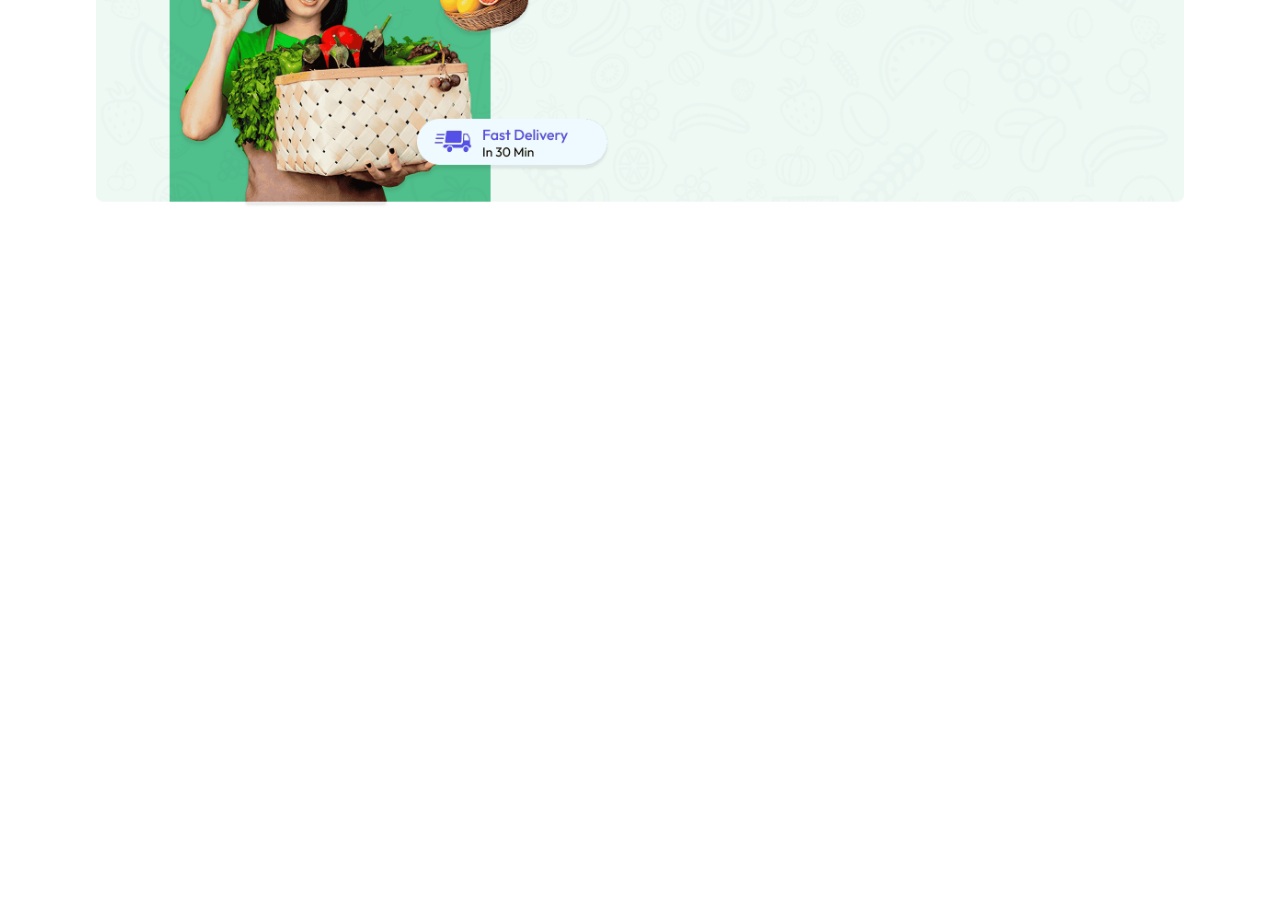
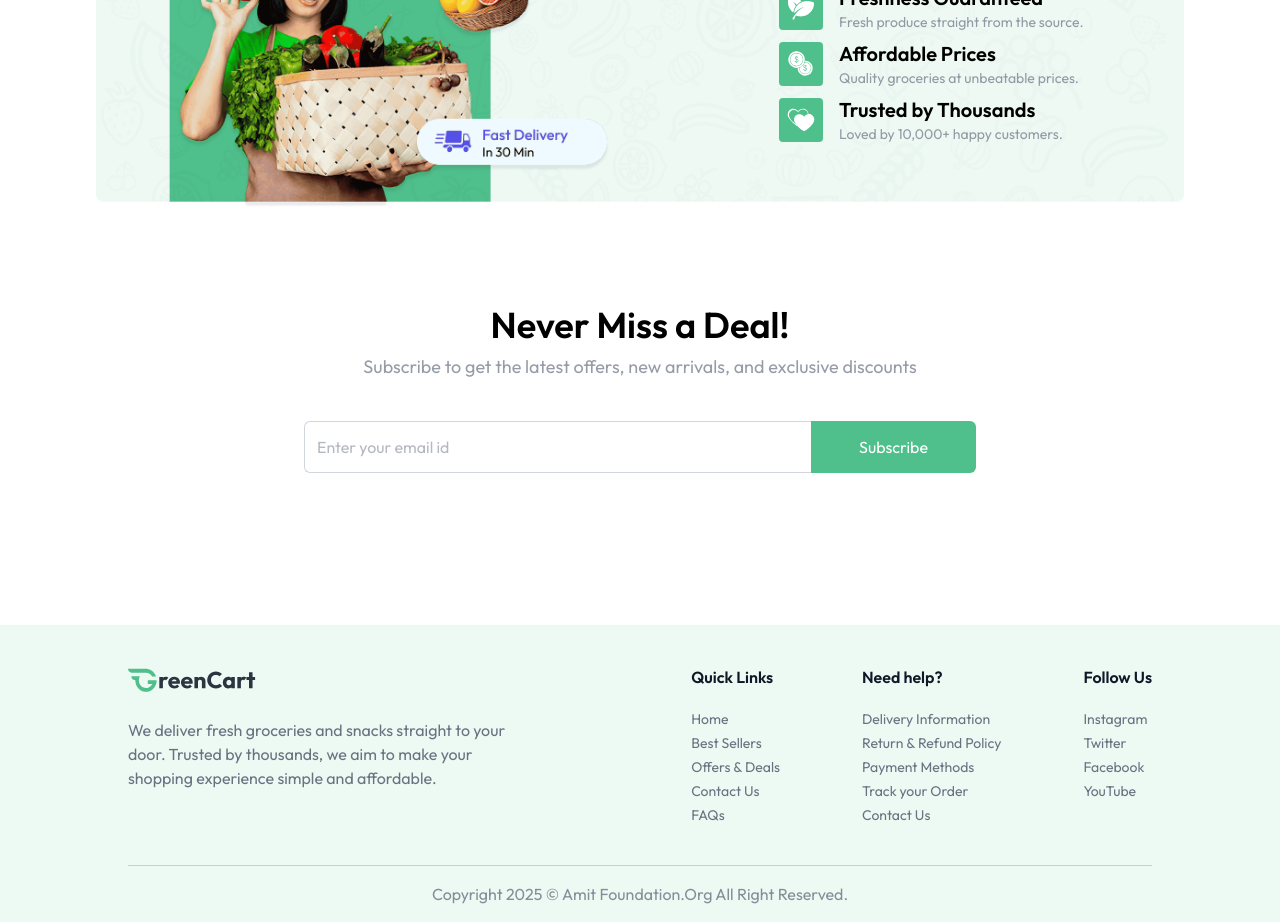
Before and after one commit to amitverma147/grocery-client, a React (Vite) app: page / in a window 1280 px wide. Shown: the part 1500-2422 px from the top of the page. Before the commit the page ends 1709 px from the top, so only its background shows below. Built offline with nearby package versions, Linux system fonts and the light colour scheme.

Commit message:
login and signup ui done

```diff
--- a/src/App.jsx
+++ b/src/App.jsx
@@ -1,21 +1,29 @@
-import { Route, Routes, useLocation } from "react-router-dom"
-import Navbar from "./components/Navbar"
-import Home from "./pages/Home"
-import { Toaster } from "react-hot-toast"
+import { Route, Routes, useLocation } from "react-router-dom";
+import Navbar from "./components/Navbar";
+import Home from "./pages/Home";
+import { Toaster } from "react-hot-toast";
+import Footer from "./components/Footer";
+import { useAppContext } from "./context/AppContext";
+import Login from "./components/login";
+
 const App = () => {
-  const isSellerPath =useLocation().pathname.includes("seller")
+  const isSellerPath = useLocation().pathname.includes("seller");
+  const { showUserLogin } = useAppContext();
   return (
-
     <div>
-     {isSellerPath ? null : <Navbar />}
-     <Toaster/>
-      <div className={`${isSellerPath}? "" :"px-6 md:px-16 lg:px-24 xl:px-32"}`}>
+      {isSellerPath ? null : <Navbar />}
+      {showUserLogin ? <Login /> : null}
+      <Toaster />
+      <div
+        className={`${isSellerPath}? "" :"px-6 md:px-16 lg:px-24 xl:px-32"}`}
+      >
         <Routes>
           <Route path="/" element={<Home />} />
         </Routes>
       </div>
+      {!isSellerPath && <Footer />}
     </div>
   );
-}
+};
 
-export default App
+export default App;
--- a/src/components/BottomBanner.jsx
+++ b/src/components/BottomBanner.jsx
@@ -1,4 +1,4 @@
-import {assets} from "../assets/assets.js";
+import { assets, features } from "../assets/assets.js";
 const BottomBanner = () => {
   return (
     <div className="relative mt-24">
@@ -12,6 +12,30 @@
         alt="banner"
         className="w-full  md:hidden"
       />
+      <div className="absolute inset-0 flex flex-col items-center md:items-end md:justify-center pt-16 md:pt-0 md:pr-24">
+        <div>
+          <h1 className="text-2xl md:text-3xl font-semibold text-primary mb-6">
+            Why We Are The Best?
+          </h1>
+          {features.map((features, index) => (
+            <div key={index} className="flex items-center gap-4 mt-2">
+              <img
+                src={features.icon}
+                alt={features.title}
+                className="md:w-11 w-9"
+              />
+              <div>
+                <h3 className="text-lg md:text-xl font-semibold">
+                  {features.title}
+                </h3>
+                <p className="text-gray-500/70 text-xs md:text-sm">
+                  {features.description}
+                </p>
+              </div>
+            </div>
+          ))}
+        </div>
+      </div>
     </div>
   );
 };
--- /dev/null
+++ b/src/components/Footer.jsx
@@ -0,0 +1,41 @@
+import { assets, footerLinks } from "../assets/assets";
+
+const Footer = () => {
+  return (
+    <div className="px-6 md:px-16 lg:px-24 xl:px-32 mt-24 bg-[#4fbf8b]/10">
+      <div className="flex flex-col md:flex-row items-start justify-between gap-10 py-10 border-b border-gray-500/30 text-gray-500">
+        <div>
+          <img className="w-34 md:w-32" src={assets.logo} alt="logo" />
+          <p className="max-w-[410px] mt-6">
+            We deliver fresh groceries and snacks straight to your door. Trusted
+            by thousands, we aim to make your shopping experience simple and
+            affordable.
+          </p>
+        </div>
+        <div className="flex flex-wrap justify-between w-full md:w-[45%] gap-5">
+          {footerLinks.map((section, index) => (
+            <div key={index}>
+              <h3 className="font-semibold text-base text-gray-900 md:mb-5 mb-2">
+                {section.title}
+              </h3>
+              <ul className="text-sm space-y-1">
+                {section.links.map((link, i) => (
+                  <li key={i}>
+                    <a href={link.url} className="hover:underline transition">
+                      {link.text}
+                    </a>
+                  </li>
+                ))}
+              </ul>
+            </div>
+          ))}
+        </div>
+      </div>
+      <p className="py-4 text-center text-sm md:text-base text-gray-500/80">
+        Copyright {new Date().getFullYear()} © Amit Foundation.Org All Right Reserved.
+      </p>
+    </div>
+  );
+};
+
+export default Footer;
--- a/src/components/Navbar.jsx
+++ b/src/components/Navbar.jsx
@@ -32,7 +32,10 @@
           <img src={assets.search_icon} alt="search icon" className="w-4 h-4" />
         </div>
 
-        <div onClick={()=>navigate('/cart')} className="relative cursor-pointer">
+        <div
+          onClick={() => navigate("/cart")}
+          className="relative cursor-pointer"
+        >
           <img
             src={assets.nav_cart_icon}
             alt="cart icon"
@@ -58,10 +61,16 @@
               className="w-10"
             />
             <ul className="hidden group-hover:block absolute top-10 right-0 bg-white shadow border border-gray-200 py-2.5 w-30 rounded-md text-sm z-40">
-              <li onClick={()=>navigate('my-orders')} className="p-1.5 pl-3 hover:bg-[#4fbf8b]/10 cursor-pointer">
+              <li
+                onClick={() => navigate("my-orders")}
+                className="p-1.5 pl-3 hover:bg-[#4fbf8b]/10 cursor-pointer"
+              >
                 My Orders
               </li>
-              <li onClick={logout} className="p-1.5 pl-3 hover:bg-[#4fbf8b]/10 cursor-pointer">
+              <li
+                onClick={logout}
+                className="p-1.5 pl-3 hover:bg-[#4fbf8b]/10 cursor-pointer"
+              >
                 Logout
               </li>
             </ul>
@@ -96,7 +105,7 @@
               My Orders
             </NavLink>
           )}
-          <NavLink to="#"> Contact</NavLink>
+          <NavLink to="/" onClick={()=>setOpen(false)}> Contact</NavLink>
           {!user ? (
             <button
               onClick={() => {
--- /dev/null
+++ b/src/components/NewsLetter.jsx
@@ -0,0 +1,28 @@
+
+const NewsLetter = () => {
+  return (
+    <div className="flex flex-col items-center justify-center text-center space-y-2 mt-24 pb-14">
+      <h1 className="md:text-4xl text-2xl font-semibold">Never Miss a Deal!</h1>
+      <p className="md:text-lg text-gray-500/70 pb-8">
+        Subscribe to get the latest offers, new arrivals, and exclusive
+        discounts
+      </p>
+      <form className="flex items-center justify-between max-w-2xl w-full md:h-13 h-12">
+        <input
+          className="border border-gray-300 rounded-md h-full border-r-0 outline-none w-full rounded-r-none px-3 text-gray-500"
+          type="text"
+          placeholder="Enter your email id"
+          required
+        />
+        <button
+          type="submit"
+          className="md:px-12 px-8 h-full text-white bg-[#4fbf8b] hover:bg-[#44ae7c] transition-all cursor-pointer rounded-md rounded-l-none"
+        >
+          Subscribe
+        </button>
+      </form>
+    </div>
+  );
+}
+
+export default NewsLetter
--- /dev/null
+++ b/src/components/login.jsx
@@ -0,0 +1,97 @@
+import { useState } from "react";
+import { useAppContext } from "../context/AppContext";
+
+const Login = () => {
+  const [state, setState] = useState("login");
+  const [name, setName] = useState("");
+  const [email, setEmail] = useState("");
+  const [password, setPassword] = useState("");
+  const { setShowUserLogin,setUser } = useAppContext();
+  const onSubmitHandler = async (e) => {
+    e.preventDefault();
+    setUser({
+        email:"test@example.com",
+        name:"Demo"
+    })
+    setShowUserLogin(false)
+
+  };
+  return (
+    <div
+      onClick={() => setShowUserLogin(false)}
+      className="fixed top-0 bottom-0 left-0 right-0 z-30 flex items-center text-sm text-gray-600 bg-black/50 "
+    >
+      <form
+        onSubmit={onSubmitHandler}
+        onClick={(e) => e.stopPropagation()}
+        className="flex flex-col gap-4 m-auto items-start p-8 py-12 w-80 sm:w-[352px] rounded-lg shadow-xl border border-gray-200 bg-white"
+      >
+        <p className="text-2xl font-medium m-auto">
+          <span className="text-[#4fbf8b]">User</span>{" "}
+          {state === "login" ? "Login" : "Sign Up"}
+        </p>
+        {state === "register" && (
+          <div className="w-full">
+            <p>Name</p>
+            <input
+              onChange={(e) => setName(e.target.value)}
+              value={name}
+              placeholder="Enter your name"
+              className="border border-gray-200 rounded w-full p-2 mt-1 outline-[#4fbf8b]"
+              type="text"
+              required
+            />
+          </div>
+        )}
+        <div className="w-full ">
+          <p>Email</p>
+          <input
+            onChange={(e) => setEmail(e.target.value)}
+            value={email}
+            placeholder="Enter your email"
+            className="border border-gray-200 rounded w-full p-2 mt-1 outline-[#4fbf8b]"
+            type="email"
+            required
+          />
+        </div>
+        <div className="w-full ">
+          <p>Password</p>
+          <input
+            onChange={(e) => setPassword(e.target.value)}
+            value={password}
+            placeholder="Enter your password"
+            className="border border-gray-200 rounded w-full p-2 mt-1 outline-[#4fbf8b]"
+            type="password"
+            required
+          />
+        </div>
+        {state === "register" ? (
+          <p>
+            Already have account?{" "}
+            <span
+              onClick={() => setState("login")}
+              className="text-[#4fbf8b] cursor-pointer"
+            >
+              click here
+            </span>
+          </p>
+        ) : (
+          <p>
+            Create an account?{" "}
+            <span
+              onClick={() => setState("register")}
+              className="text-[#4fbf8b] cursor-pointer"
+            >
+              click here
+            </span>
+          </p>
+        )}
+        <button className="bg-[#4fbf8b] hover:bg-[#44ae7c] transition-all text-white w-full py-2 rounded-md cursor-pointer">
+          {state === "register" ? "Create Account" : "Login"}
+        </button>
+      </form>
+    </div>
+  );
+};
+
+export default Login;
--- a/src/pages/Home.jsx
+++ b/src/pages/Home.jsx
@@ -1,19 +1,20 @@
-import BestSeller from "../components/BestSeller"
-import Categories from "../components/Categories"
-import MainBanner from "../components/MainBanner"
+import BestSeller from "../components/BestSeller";
+import Categories from "../components/Categories";
+import MainBanner from "../components/MainBanner";
 
-import BottomBanner from "../components/BottomBanner"
-
+import BottomBanner from "../components/BottomBanner";
+import NewsLetter from "../components/NewsLetter";
 
 const Home = () => {
   return (
     <div className="mt-10">
-        <MainBanner/>
-        <Categories/>
-        <BestSeller/>
-        <BottomBanner/>
+      <MainBanner />
+      <Categories />
+      <BestSeller />
+      <BottomBanner />
+      <NewsLetter />
     </div>
-  )
-}
+  );
+};
 
-export default Home
+export default Home;
```
Also changed, not shown: src/context/AppContext.jsx (+21 -22 lines).
